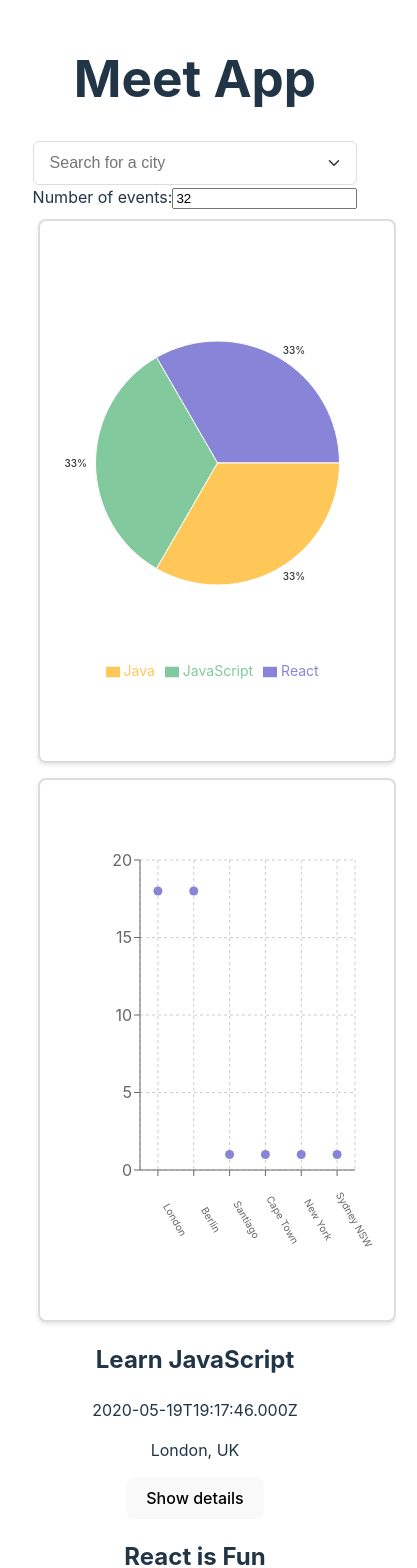
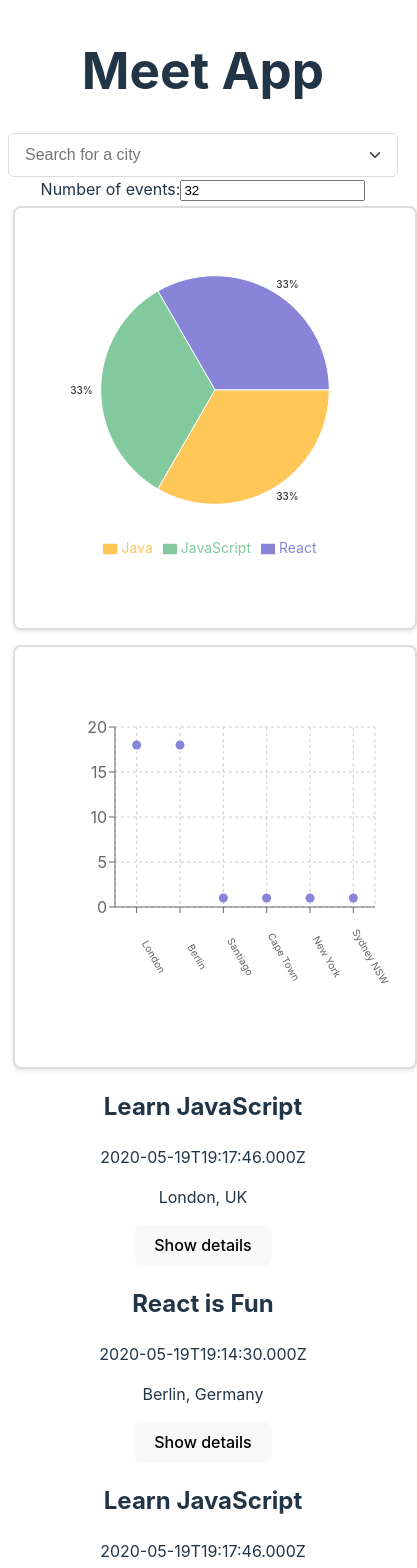
Before and after one commit to CreativeMarkus/meet, a React (Vite) app: page / in a window 390 px wide. Shown: the top 1568 px of the page, 417 px wide, since content can reach past the window. Built offline with nearby package versions, Linux system fonts and the light colour scheme.

Commit message:
Fix chart layout - ensure side-by-side display with proper proportions

```diff
--- a/dev-dist/sw.js
+++ b/dev-dist/sw.js
@@ -85,7 +85,7 @@ define(['./workbox-0bab531b'], (function (workbox) { 'use strict';
     "revision": "3ca0b8505b4bec776b69afdba2768812"
   }, {
     "url": "index.html",
-    "revision": "0.f9fkmut81go"
+    "revision": "0.hhhruujrra"
   }], {});
   workbox.cleanupOutdatedCaches();
   workbox.registerRoute(new workbox.NavigationRoute(workbox.createHandlerBoundToURL("index.html"), {
--- a/src/App.css
+++ b/src/App.css
@@ -140,29 +140,31 @@ input.city { padding-right: 2.5rem; }
   display: grid;
   grid-template-columns: 1fr 1fr;
   gap: 30px;
-  margin: 30px 0;
+  margin: 30px auto;
+  width: 90%;
   max-width: 1200px;
-  margin-left: auto;
-  margin-right: auto;
 }
 
 /* Mobile and tablet responsiveness for charts */
-@media (max-width: 1024px) {
+@media (max-width: 768px) {
   .charts-container {
     grid-template-columns: 1fr;
     gap: 20px;
-    margin: 20px 10px;
+    margin: 20px auto;
+    width: 95%;
   }
 }
 
 /* Mobile specific chart adjustments */
 @media (max-width: 480px) {
   .charts-container {
-    margin: 10px 5px;
+    margin: 5px;
     gap: 15px;
+    width: calc(100vw - 10px);
   }
 
   #root {
-    padding: 1rem;
+    padding: 0.5rem;
+    max-width: 100%;
   }
 }
--- a/src/components/CityEventsChart.jsx
+++ b/src/components/CityEventsChart.jsx
@@ -25,15 +25,18 @@ const CityEventsChart = ({ allLocations, events }) => {
         setData(getData());
     }, [allLocations, events]);
 
+    const isMobile = window.innerWidth < 480;
+    const containerPadding = isMobile ? '10px' : '35px';
+
     return (
-        <div style={{ width: '100%', height: 500, border: '2px solid #ddd', borderRadius: '8px', backgroundColor: 'white', boxShadow: '0 2px 4px rgba(0,0,0,0.1)', padding: '20px', display: 'flex', alignItems: 'center', justifyContent: 'center' }}>
-            <ResponsiveContainer width="100%" height={420}>
+        <div style={{ width: '100%', height: isMobile ? 400 : 450, border: '2px solid #ddd', borderRadius: '8px', backgroundColor: 'white', boxShadow: '0 2px 4px rgba(0,0,0,0.1)', padding: containerPadding, display: 'flex', alignItems: 'center', justifyContent: 'center' }}>
+            <ResponsiveContainer width="100%" height={isMobile ? 320 : 370}>
                 <ScatterChart
                     margin={{
-                        top: 20,
-                        right: 20,
-                        bottom: 60,
-                        left: 20,
+                        top: 30,
+                        right: 30,
+                        bottom: 80,
+                        left: 30,
                     }}
                 >
                     <CartesianGrid strokeDasharray="3 3" />
--- a/src/components/EventGenresChart.jsx
+++ b/src/components/EventGenresChart.jsx
@@ -63,9 +63,13 @@ const EventGenresChart = ({ events }) => {
         );
     }
 
+    const isMobile = window.innerWidth < 480;
+    const containerPadding = isMobile ? '10px' : '35px';
+    const pieRadius = isMobile ? "90%" : "80%";
+
     return (
-        <div style={{ width: '100%', height: 500, border: '2px solid #ddd', borderRadius: '8px', backgroundColor: 'white', boxShadow: '0 2px 4px rgba(0,0,0,0.1)', padding: '20px', display: 'flex', alignItems: 'center', justifyContent: 'center' }}>
-            <ResponsiveContainer width="100%" height={420}>
+        <div style={{ width: '100%', height: isMobile ? 400 : 450, border: '2px solid #ddd', borderRadius: '8px', backgroundColor: 'white', boxShadow: '0 2px 4px rgba(0,0,0,0.1)', padding: containerPadding, display: 'flex', alignItems: 'center', justifyContent: 'center' }}>
+            <ResponsiveContainer width="100%" height={isMobile ? 320 : 370}>
                 <PieChart>
                     <Pie
                         data={data}
@@ -73,7 +77,7 @@ const EventGenresChart = ({ events }) => {
                         fill="#8884d8"
                         labelLine={false}
                         label={renderCustomizedLabel}
-                        outerRadius={"80%"}
+                        outerRadius={pieRadius}
                         cx="50%"
                         cy="50%"
                     >
```
